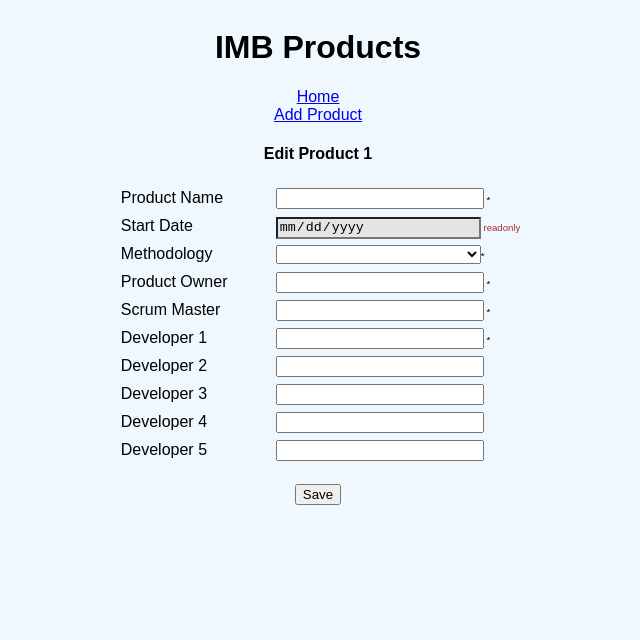
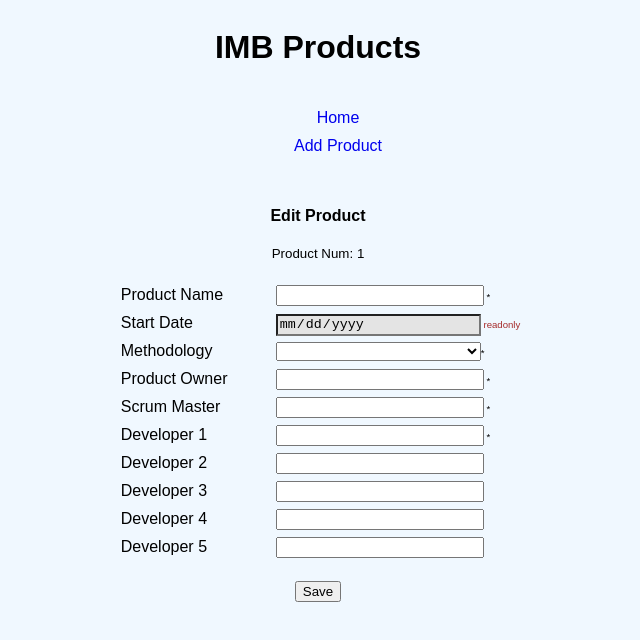
Before and after one commit to apurugganan/AJ-PURUGGANAN-IS24-full-stack-competition-req97073, a React (Create React App) app in the folder frontend/: page /edit/1 in a window 1280 px wide. Shown: the top 640 px of the page, without its empty margins (322-962 px from the left). Built offline with nearby package versions, Linux system fonts and the light colour scheme; no server answers.

Commit message:
added style for nav

```diff
--- a/frontend/src/App.css
+++ b/frontend/src/App.css
@@ -82,3 +82,23 @@ select.form-input{
 #input-readonly{
   background-color: rgb(228, 228, 228);
 }
+
+#product-id{
+  display: flex;
+  justify-content: center ;
+  padding-bottom: 20px;
+}
+
+nav {
+  min-width: 400px;
+  padding-bottom: 10px;
+}
+nav ul{
+  display: flex;
+  flex-direction: column;
+  align-items: center;
+}
+nav li{
+  padding: 5px 10px;
+  list-style-type: none;
+}
--- a/frontend/src/App.js
+++ b/frontend/src/App.js
@@ -28,8 +28,12 @@ function App() {
   return (
     <div className='container'>
       <h1>IMB Products</h1>
-      <Link to="/"><span>Home</span></Link>
-      <Link to="/new"><span>Add Product</span></Link>
+      <nav>
+        <ul>
+          <li><Link to="/" style={{ textDecoration: 'none' }}>Home</Link></li>
+          <li><Link to="/new" style={{ textDecoration: 'none' }}>Add Product</Link></li>
+        </ul>
+      </nav>
       <Routes>
         <Route exact path="/" element={<Home products={products}/>} />
         <Route exact path="/new" element={<New changeState={changeState}/>} />
--- a/frontend/src/pages/Edit.js
+++ b/frontend/src/pages/Edit.js
@@ -27,7 +27,10 @@ function Edit({changeState}){
   }
   return (
     <div>
-      <h4>Edit Product {productId}</h4>
+      <h4>Edit Product</h4>
+      <div id="product-id">
+        <small>Product Num: {productId}</small>
+      </div>
         <ProductForm
           changeState={changeState}
           product={product}
```
